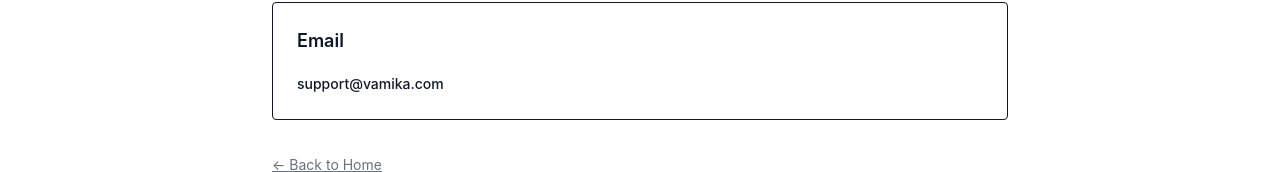
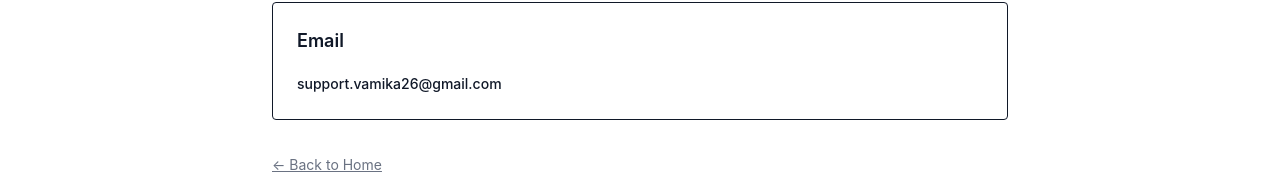
Before and after one commit to santhwanajubet/Vamika, a React (Vite) app in the folder client/: page /contact in a window 1280 px wide. Shown: the part 445-617 px from the top of the page. Built offline with nearby package versions, Linux system fonts and the light colour scheme; no server answers.

Commit message:
chore: update email to support.vamika26@gmail.com across env and contact page

```diff
--- a/client/src/pages/legal/ContactPage.jsx
+++ b/client/src/pages/legal/ContactPage.jsx
@@ -39,8 +39,8 @@ export default function ContactPage() {
 
         <div className="border rounded p-6 sm:col-span-2">
           <h2 className="text-lg font-semibold mb-4">Email</h2>
-          <a href="mailto:support@vamika.com" className="text-sm font-medium hover:underline">
-            support@vamika.com
+          <a href="mailto:support.vamika26@gmail.com" className="text-sm font-medium hover:underline">
+            support.vamika26@gmail.com
           </a>
         </div>
       </div>
```
Also changed, not shown: 1 other file (tests, documents, lock files or other folders).
